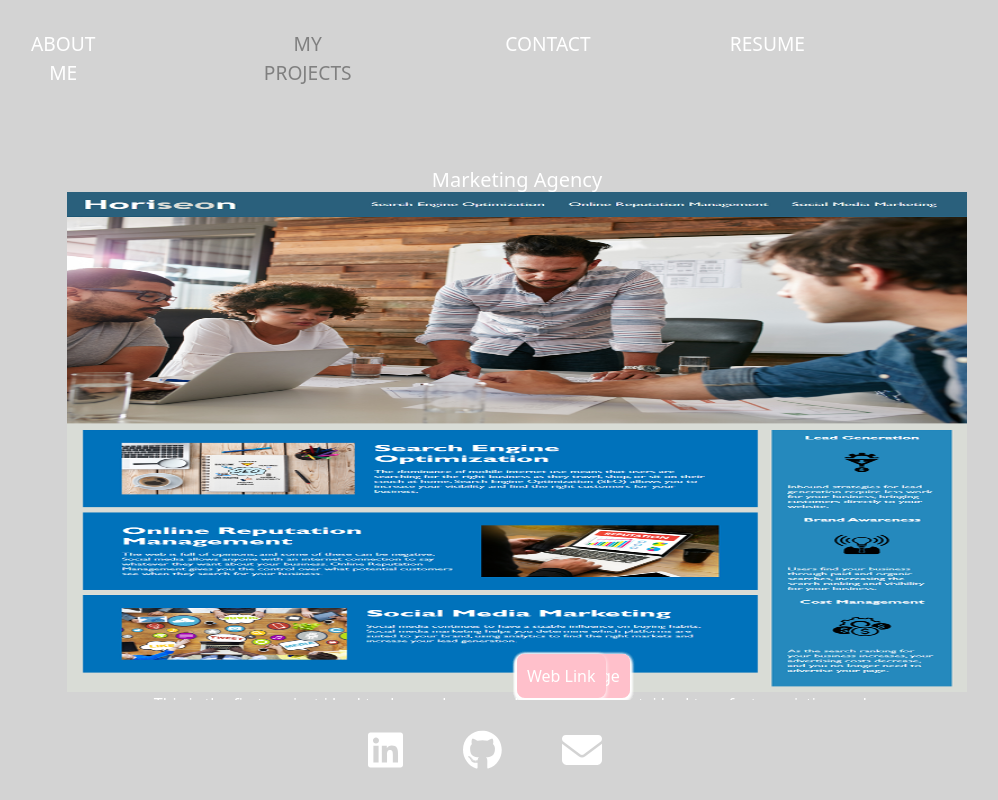
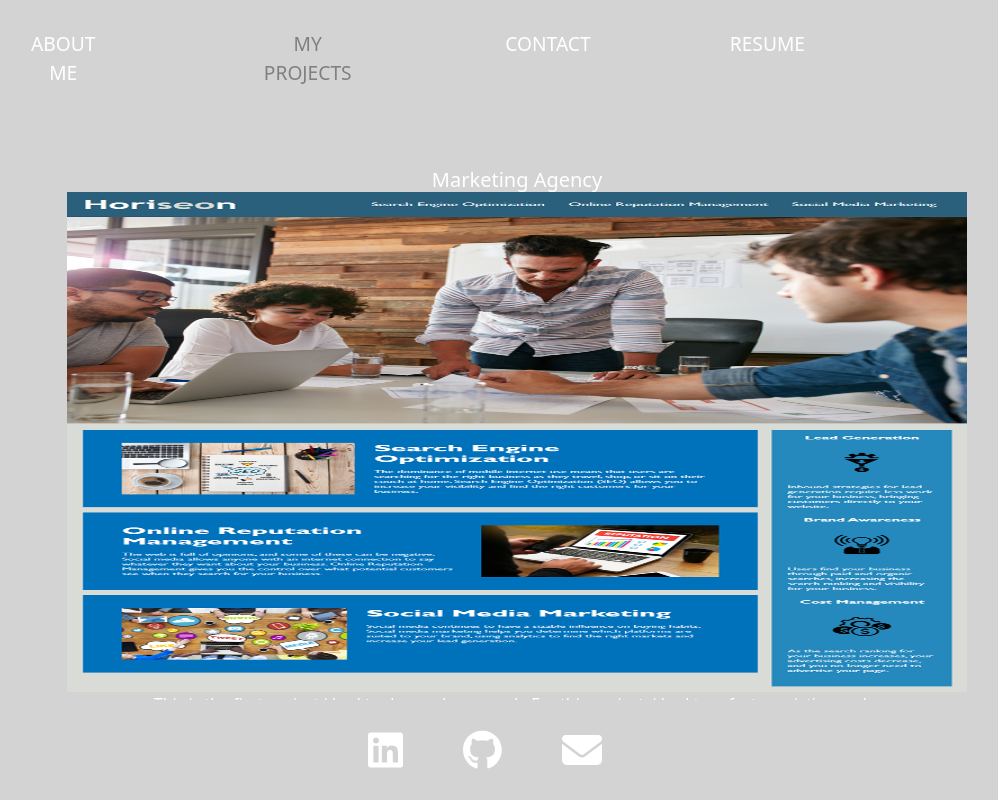
Before and after one commit to negaonka/react-portfolio-ramla, a React (Create React App) app: page / in a window 1280 px wide. Both pictures are taken after a click on the item "MY PROJECTS". Shown: the top 800 px of the page, without its empty margins (155-1153 px from the left). Built offline with nearby package versions, Linux system fonts and the light colour scheme.

Commit message:
adjustment

```diff
--- a/src/components/pages/portfolio.js
+++ b/src/components/pages/portfolio.js
@@ -36,10 +36,18 @@
     textDecoration: "none",
     padding: "10px",
     borderRadius: "8px",
-    position: "absolute",
-    bottom: 0,
-    marginBottom: "8%",
+
   },
+
+  div: {
+    display: "flex",
+    justifyContent: "space-around",
+    border: "block",
+    marginBottom: "10px",
+    marginTop: "2px",
+    padding: "10px"
+
+  }
 };
 
 export default function Portfolio({ projects }) {
@@ -52,16 +60,20 @@
 <h5 className="card-title">{project.name}</h5>
  <img src={project.image} style= {styles.projectImage} alt="..." />
  <div className="card-body">
+ <p className="card-text">{project.description}</p>
+<div style={styles.div}>
 
-<p className="card-text">{project.description}</p>
 <div className="card-text">
+
   <a href={project.github} style={styles.button}>
     Github Page
   </a>
-<div className="card-text">
+
+
       <a href={project.siteURL} style={styles.button}>
         Web Link
       </a>
+
   </div> </div>
 </div>
  </div>
```
Also changed, not shown: src/components/nav/index.js (line endings or trailing spaces). Lines whose indentation alone changed are shown as unchanged.
